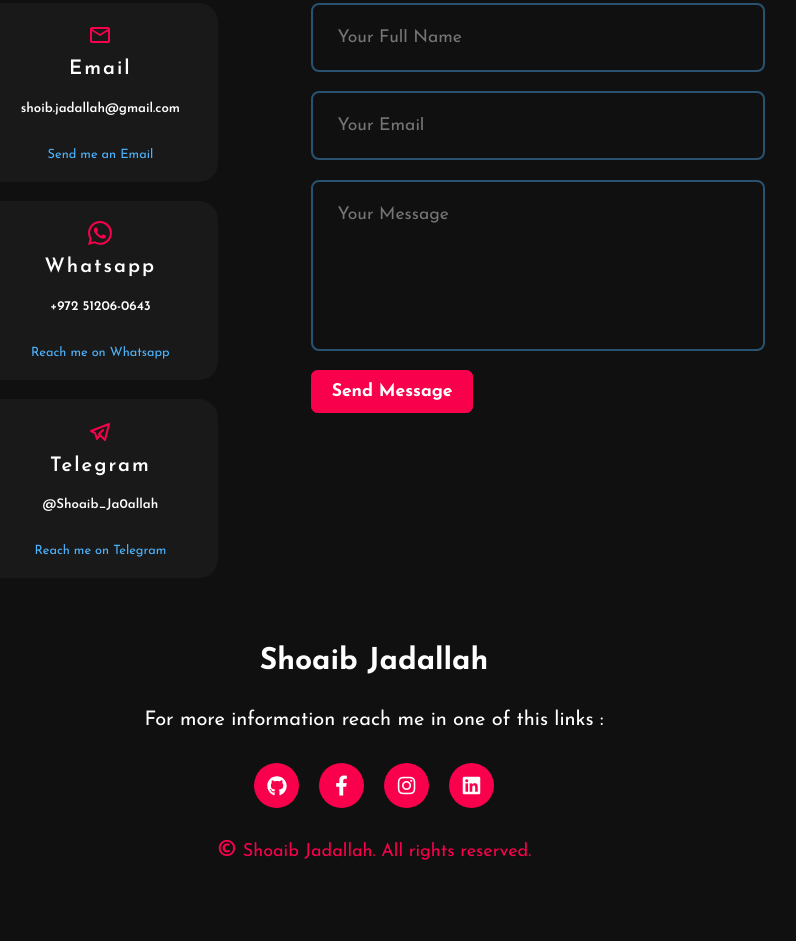
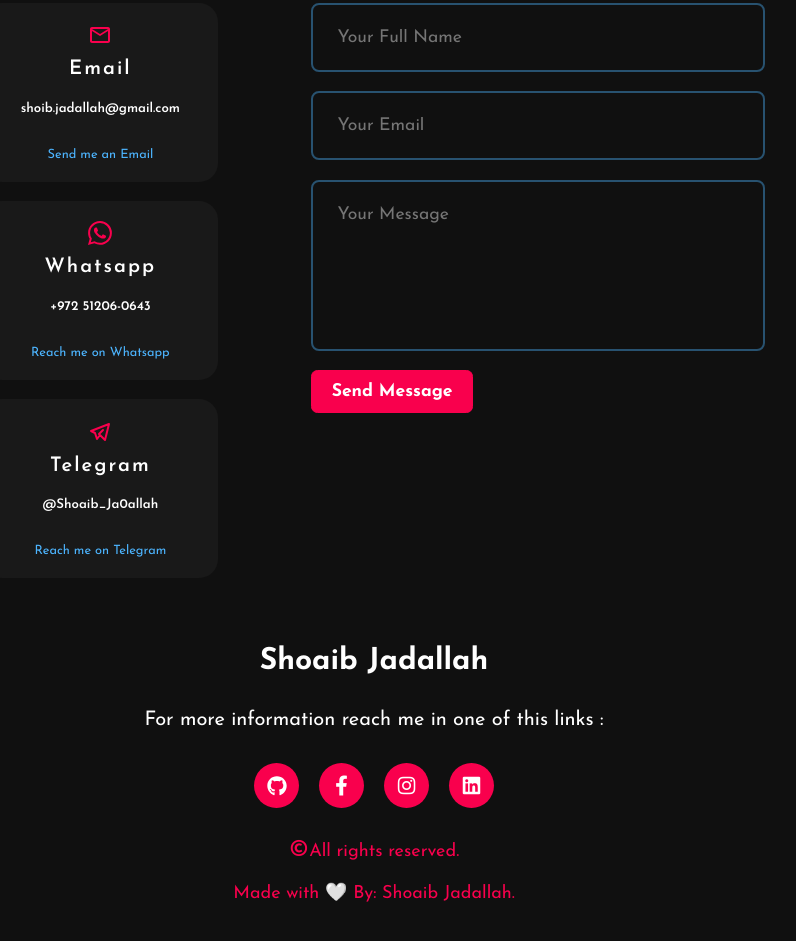
Before and after one commit to Sh0aib-Ja0allah/My-Portfolio, a plain HTML site: page index.html in a window 1280 px wide. Shown: the part 5373-6314 px from the top of the page, without its empty margins (300-1096 px from the left). Drawn offline with Linux system fonts and the light colour scheme.

Commit message:
Update index.html

```diff
--- a/index.html
+++ b/index.html
@@ -504,7 +504,8 @@
 					<a href="https://www.instagram.com/shoaib_ja0allah/"><i class="fab fa-instagram"></i></a>
 					<a href="https://ps.linkedin.com/in/shoaib-jadallah-0a1595230"><i class="fab fa-linkedin"></i></a>
 				</div>
-				<p class="end"> <span>&copy;</span> Shoaib Jadallah. All rights reserved. </p>
+				<p class="end"> <span>&copy;</span>All rights reserved.<br/><br/>
+					Made with &#129293; By: Shoaib Jadallah.</p>
 			</div>
 		</footer>
 		<!-- end footer -->
```
